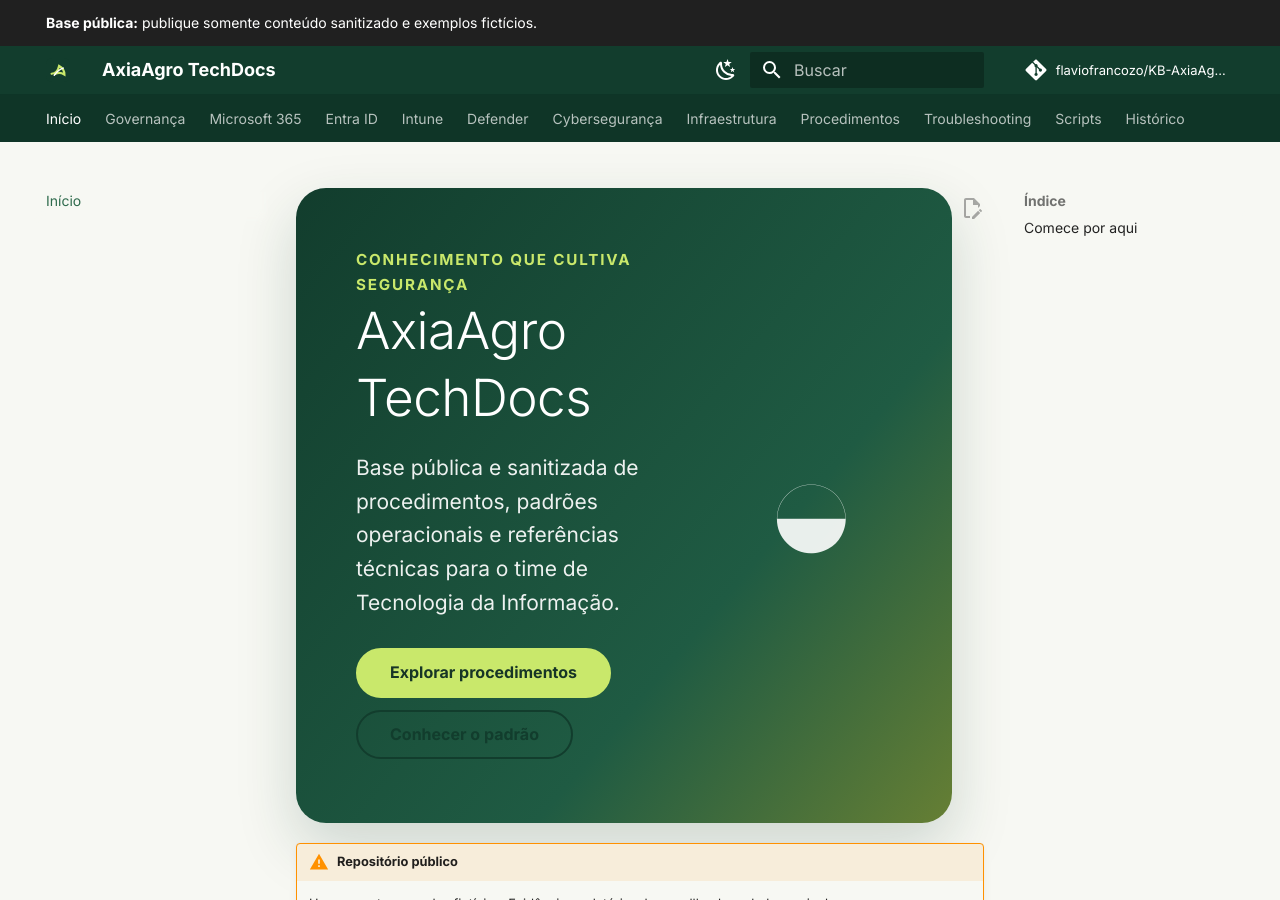
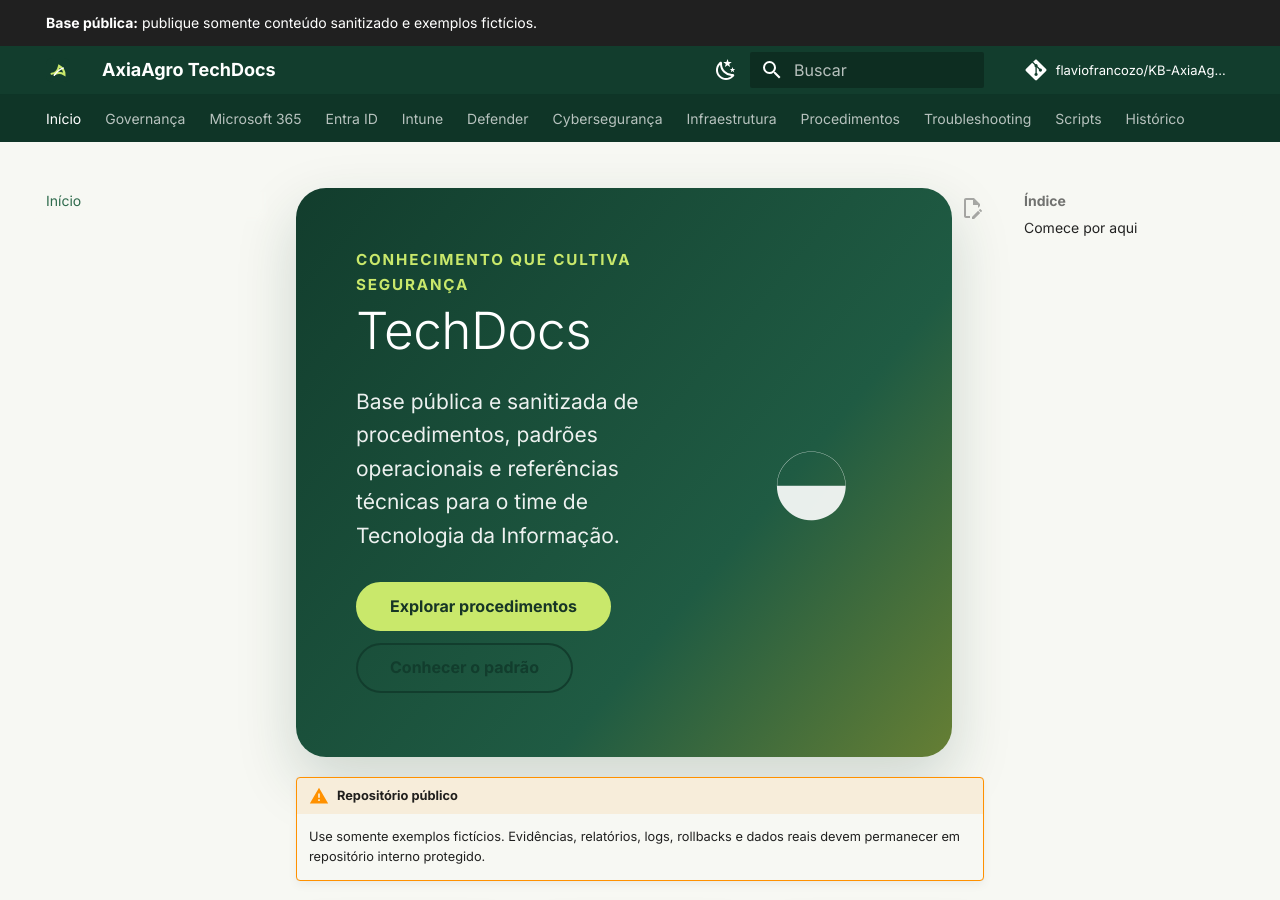
Before and after one commit to flaviofrancozo/KB-AxiaAgro, an MkDocs documentation site: the page built from docs/index.md, in a window 1280 px wide and 900 px high. Built offline with MkDocs 1.6.1 and Material for MkDocs 9.7.7, drawn with Linux system fonts in a browser that asks for light colours; comment, search, counter and statistics services are not loaded.

Commit message:
Update index.md

```diff
--- a/docs/index.md
+++ b/docs/index.md
@@ -5,7 +5,7 @@
 <section class="hero">
   <div>
     <div class="eyebrow">Conhecimento que cultiva segurança</div>
-    <h1>AxiaAgro TechDocs</h1>
+    <h1>TechDocs</h1>
     <p>Base pública e sanitizada de procedimentos, padrões operacionais e referências técnicas para o time de Tecnologia da Informação.</p>
     <a class="md-button md-button--primary" href="procedimentos/">Explorar procedimentos</a>
     <a class="md-button" href="governanca/politica-documentacao/">Conhecer o padrão</a>
```
